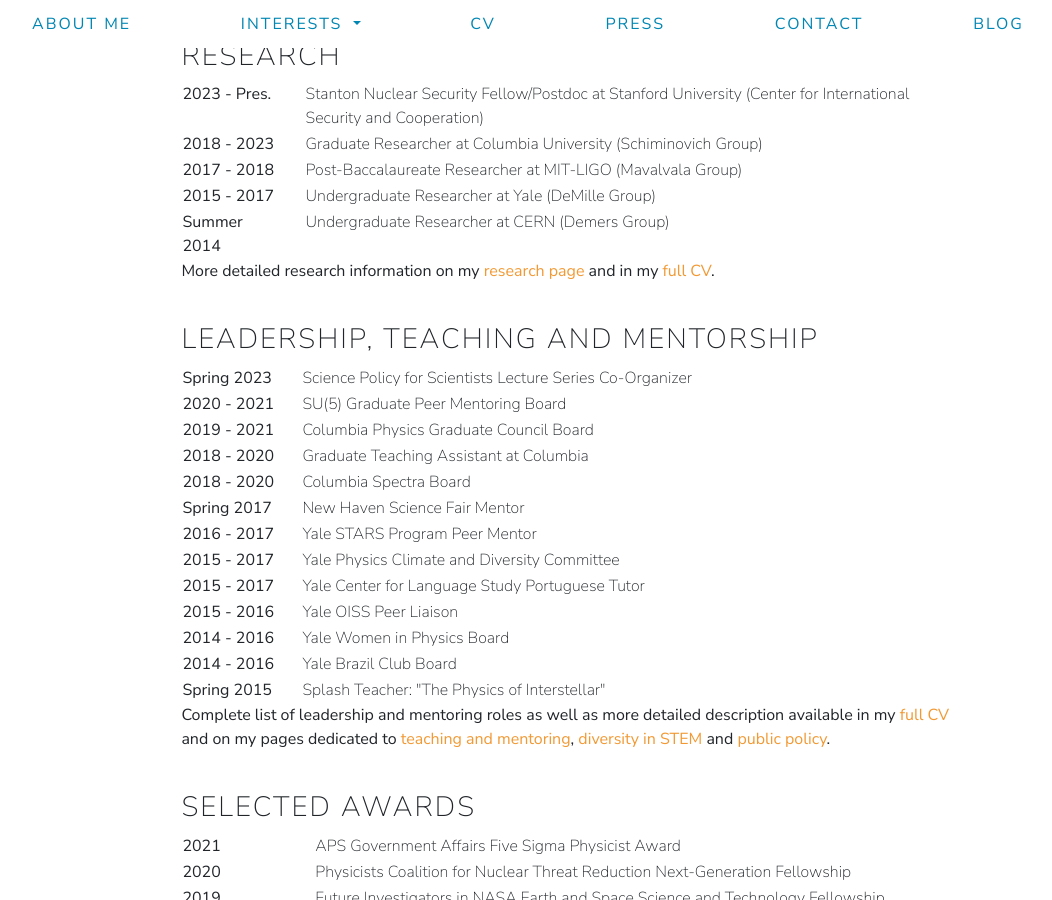
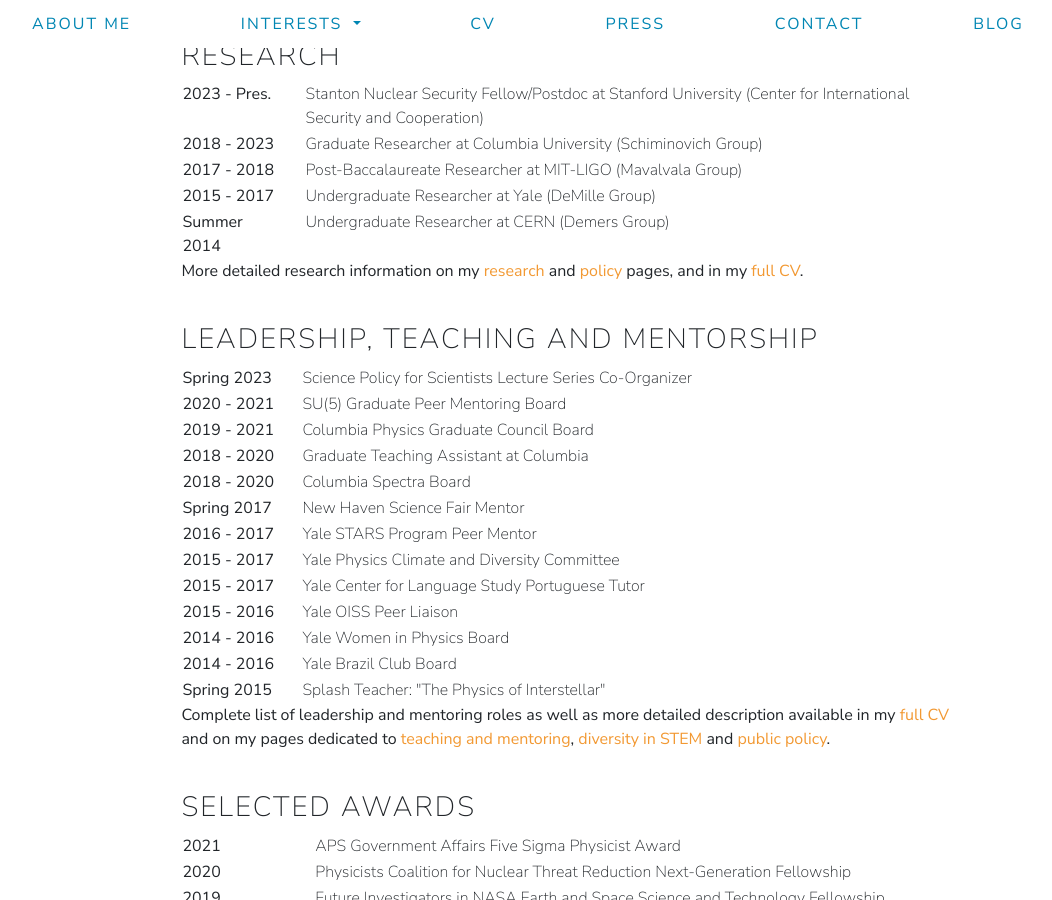
Before and after one commit to barbaracrusan/barbaracrusan.github.io, a Jekyll site: the page built from cv.html, in a window 1280 px wide and 900 px high, scrolled down 335 px. Shown: the whole window, without its empty margins (112-1164 px from the left). Built offline with Jekyll 4.4.1, drawn with Linux system fonts in a browser that asks for light colours; nearby versions of some CDN libraries.

Commit message:
updated cv

```diff
--- a/cv.html
+++ b/cv.html
@@ -51,7 +51,7 @@
           <td>Undergraduate Researcher at CERN (Demers Group)</td>
         </tr>
       </table>
-      <b>More detailed research information on my <a href="physics.html" target="_blank">research page</a> and in my <a href="pdfs/BCS_CV.pdf" target="_blank">full CV</a>.</b>
+      <b>More detailed research information on my <a href="physics.html" target="_blank">research</a> and <a href="policy.html" target="_blank">policy</a> pages, and in my <a href="pdfs/BCS_CV.pdf" target="_blank">full CV</a>.</b>
     </div>
     <br>
 
```
